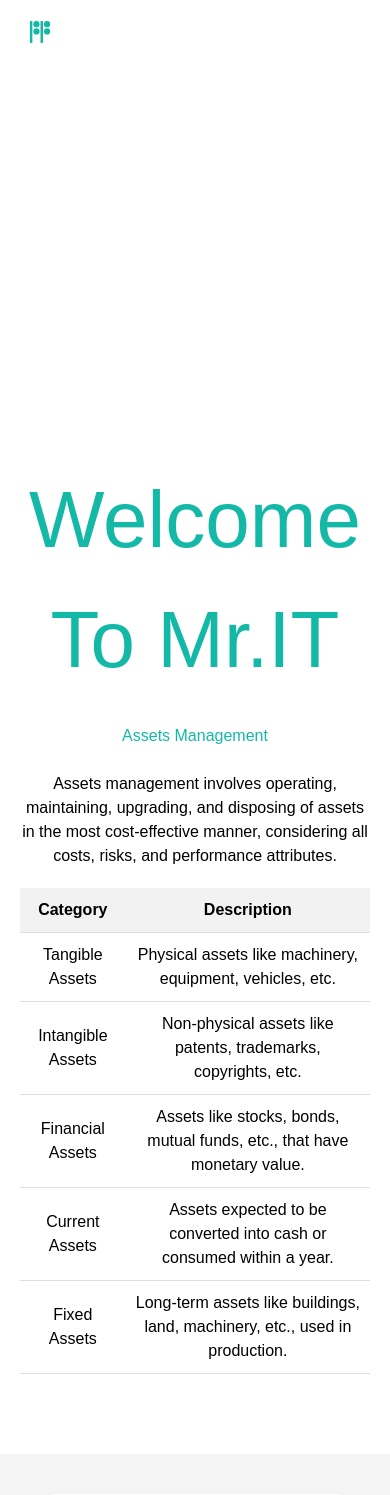
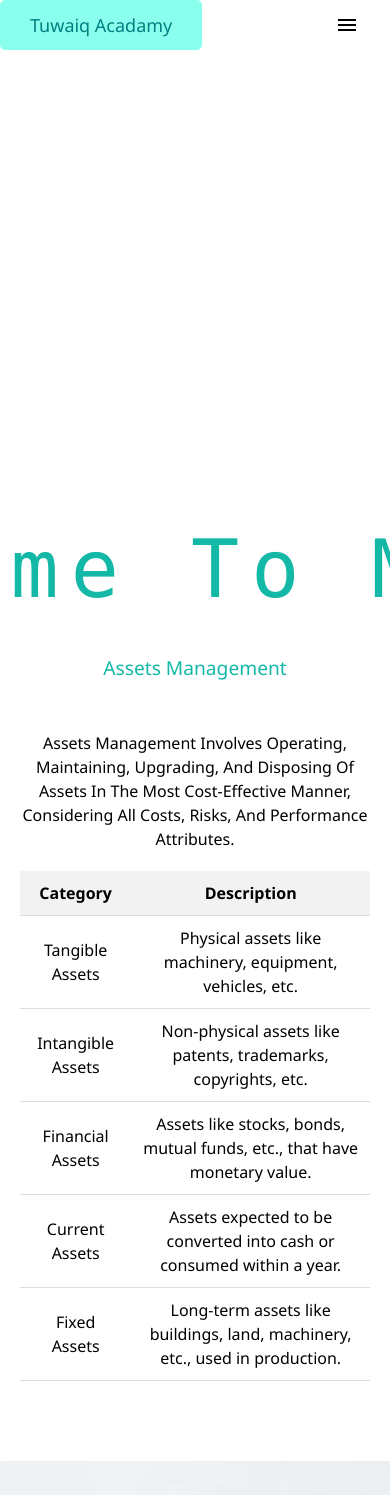
Before and after one commit to T-Python-June-24/LAB-Templates-CSS-101, a Django app: page /contact/ in a window 390 px wide; the page is wider, and only the part inside the window is pictured. Shown: the top 1495 px of that part. Run offline with Django 5.2, Linux system fonts and the light colour scheme; some libraries are stand-ins or nearby versions.

Commit message:
added ui to the page-added Responsive navbar

```diff
--- /dev/null
+++ b/AbdullahProject/DjangoWeb/static/css/navbar.css
@@ -0,0 +1,99 @@
+* {
+    margin: 0;
+    padding: 0;
+    }
+
+    body {
+        min-height: 100vh;
+        background-image: url("images/background.jpg");
+        background-size: cover;
+        background-repeat: no-repeat;
+        background-position: center;
+        font-family: 'Segoe UI', Tahoma, Geneva, Verdana, sans-serif;
+
+    }
+
+    nav{
+        background-color: white;
+        box-shadow: 3px 3px 5px rgba(0, 0, 0, 0.1);
+    }
+
+    nav ul {
+        width: 100%;
+        list-style: none;
+        display: flex;
+        justify-content: flex-end;
+        align-items: center;
+    }
+
+
+    nav li {
+        height: 50px;
+    }
+
+
+    nav a {
+        height: 100%;
+        padding: 0 30px;
+        text-decoration: none;
+        color: teal;
+        display: flex;
+        align-items: center;
+        justify-content: center;
+        font-size: 18px;
+    }
+
+    nav a:hover {
+        background-color: rgba(31, 255, 221, 0.517);
+        border-radius: 5px;
+    }
+
+
+    nav li:first-child {
+        margin-right: auto;
+    }
+
+.sidebar{
+    position: fixed;
+    top: 0;
+    right: 0;
+    height: 100vh;
+    width: 250px;
+    z-index: 999;
+    background-color: rgba(255, 255, 255, 0.2);
+    backdrop-filter: blur(10px);
+    box-shadow: -10px 0 10px rgba(0, 0, 0, 0.1);
+    display: none;
+    flex-direction: column;
+    align-items: flex-start;
+    justify-content: flex-start;
+}
+
+.sidebar li {
+    width: 100%;
+}
+
+.sidebar a {
+    width: 100%;
+}
+
+.menu-button {
+    display: none;
+}
+
+@media screen and (max-width: 800px) {
+    .hideOnMobile {
+        display: none;
+    }
+
+    .menu-button{
+        display: block;
+    }
+
+}
+
+@media (max-width:400px){
+    .sidebar {
+        width: 100%;
+    }
+}
--- a/AbdullahProject/DjangoWeb/templates/DjangoWeb/contactus.html
+++ b/AbdullahProject/DjangoWeb/templates/DjangoWeb/contactus.html
@@ -11,7 +11,6 @@
   <script src="https://cdn.tailwindcss.com"></script>
 
   <style>
-    /* Global styles */
     body {
       margin: 0;
       font-family: Arial, sans-serif;
@@ -19,7 +18,6 @@
     }
 
 
-    /* Section styles */
     .section {
       display: flex;
       flex-direction: column;
@@ -30,7 +28,6 @@
       background-color: #ffffff;
     }
 
-    /* Lottie animation container */
     .lottie-container {
       width: 340px;
       height:340px;
@@ -95,28 +92,38 @@
       margin-right: 5px;
       margin-bottom: 5px;
     }
-.typewriter h1 {
-  overflow: hidden; /* Ensures the content is not revealed until the animation */
-  border-right: .15em solid orange; /* The typwriter cursor */
-  white-space: nowrap; /* Keeps the content on a single line */
-  margin: 0 auto; /* Gives that scrolling effect as the typing happens */
-  letter-spacing: .15em; /* Adjust as needed */
+
+
+h1 {
+  color: #fff;
+  font-family: monospace;
+  overflow: hidden;
+  border-right: .10em solid rgb(100, 239, 202);
+  white-space: nowrap;
+  margin: 0 auto;
+  letter-spacing: .15em;
   animation:
-    typing 3.5s steps(40, end),
-    blink-caret .75s step-end infinite;
+    typing 3.5s steps(17, end),
+    blink-caret .5s step-end infinite;
 }
 
-/* The typing effect */
 @keyframes typing {
   from { width: 0 }
-  to { width: 100% }
+  to { width: 70% }
 }
 
-/* The typewriter cursor effect */
 @keyframes blink-caret {
   from, to { border-color: transparent }
-  50% { border-color: teal; }
+  50% { border-color:  rgba(31, 255, 221, 0.517);
+  }
 }
+
+@media (max-width: 768px) {
+  h1 {
+    font-size: 40px;
+  }
+}
+
     table {
       width: 100%;
       border-collapse: collapse;
@@ -141,16 +148,17 @@
 
 <body>
 
-  {% include 'DjangoWeb/navbar.html' %}
+  {% include 'DjangoWeb/navbarT.html' %}
 
   <section class="section">
     <div class="lottie-container" id="lottie-container"></div>
 
     <h1 style="font-size: 80px;" class="text-teal-500 ">Welcome To Mr.IT </h1>
     <br>
+
     <div class="table">
-      <h2 class="animated-text text-teal-500">Assets Management</h2><br>
-      <p class="">Assets management involves operating, maintaining, upgrading, and disposing of assets in the most cost-effective manner, considering all costs, risks, and performance attributes.</p>
+      <h2 class="animated-text text-teal-500" style="font-size: larger;">Assets Management</h2><br><br>
+      <p class="capitalize text-transform: uppercase;">Assets management involves operating, maintaining, upgrading, and disposing of assets in the most cost-effective manner, considering all costs, risks, and performance attributes.</p>
       <table>
         <thead>
           <tr>
@@ -239,7 +247,7 @@
     </div>
     <section class="container">
       <footer class="text-center py-4">
-        &copy; 2024 Mr.IT ❤️. All Rights Reserved.
+        &copy; 2024 Mr.IT ❤️. All Rights Reserved. ®
       </footer>
     </section>
 
--- /dev/null
+++ b/AbdullahProject/DjangoWeb/templates/DjangoWeb/navbarT.html
@@ -0,0 +1,44 @@
+{%load static%}
+
+<!DOCTYPE html>
+<html lang="en">
+  <head>
+    <meta charset="UTF-8" />
+    <meta name="viewport" content="width=device-width, initial-scale=1.0" />
+    <link rel="stylesheet" type="text/css" href="{% static '/css/navbar.css' %}">
+    <title>navbar</title>
+  </head>
+  <body>
+    <nav>
+        <ul class = "sidebar">
+            <li onclick=hideSidebar()><a href=""><svg xmlns="http://www.w3.org/2000/svg" height="24px" viewBox="0 -960 960 960" width="24px" fill="#000000"><path d="m256-200-56-56 224-224-224-224 56-56 224 224 224-224 56 56-224 224 224 224-56 56-224-224-224 224Z"/></svg></a></li>
+            <li><a href="https://tuwaiq.edu.sa/">Tuwaiq Acadamy</a></li>
+            <li><a href="#">Plans </a></li>
+            <li><a href="#">About</a></li>
+            <li><a href="#">Login</a></li>
+        </ul>
+
+
+      <ul>
+        <li><a href="https://tuwaiq.edu.sa/">Tuwaiq Acadamy</a></li>
+        <li class="hideOnMobile"><a href="#">Plans </a></li>
+        <li class="hideOnMobile"><a href="#">Blog</a></li>
+        <li class="hideOnMobile"><a href="#">About</a></li>
+        <li class="hideOnMobile"><a href="#">Login</a></li>
+        <li class="menu-button" onclick=showSidebar()><a href="#"><svg xmlns="http://www.w3.org/2000/svg" height="24px" viewBox="0 -960 960 960" width="26px" fill="#000000"><path d="M120-240v-80h720v80H120Zm0-200v-80h720v80H120Zm0-200v-80h720v80H120Z"/></svg></a></li>
+
+      </ul>
+    </nav>
+    <script>
+      function showSidebar() {
+          const sidebar = document.querySelector('.sidebar');
+          sidebar.style.display = 'flex';
+      }
+      function hideSidebar() {
+          const sidebar = document.querySelector('.sidebar');
+          sidebar.style.display = 'none';
+      }
+
+    </script>
+  </body>
+</html>
```
Also changed, not shown: AbdullahProject/DjangoWeb/templates/DjangoWeb/home.html (+41 -10 lines), AbdullahProject/DjangoWeb/static/images/close.svg (added), AbdullahProject/DjangoWeb/static/images/menu.svg (added), 1 other file.
